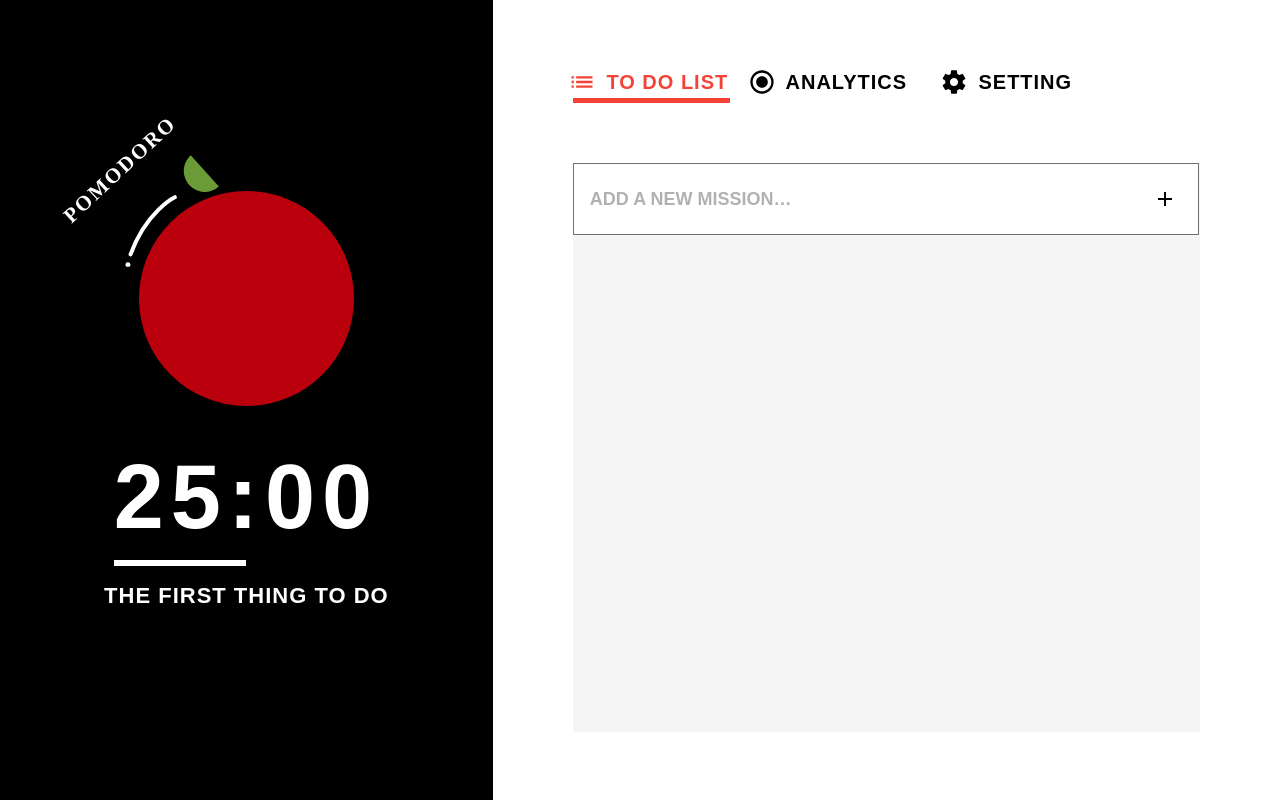
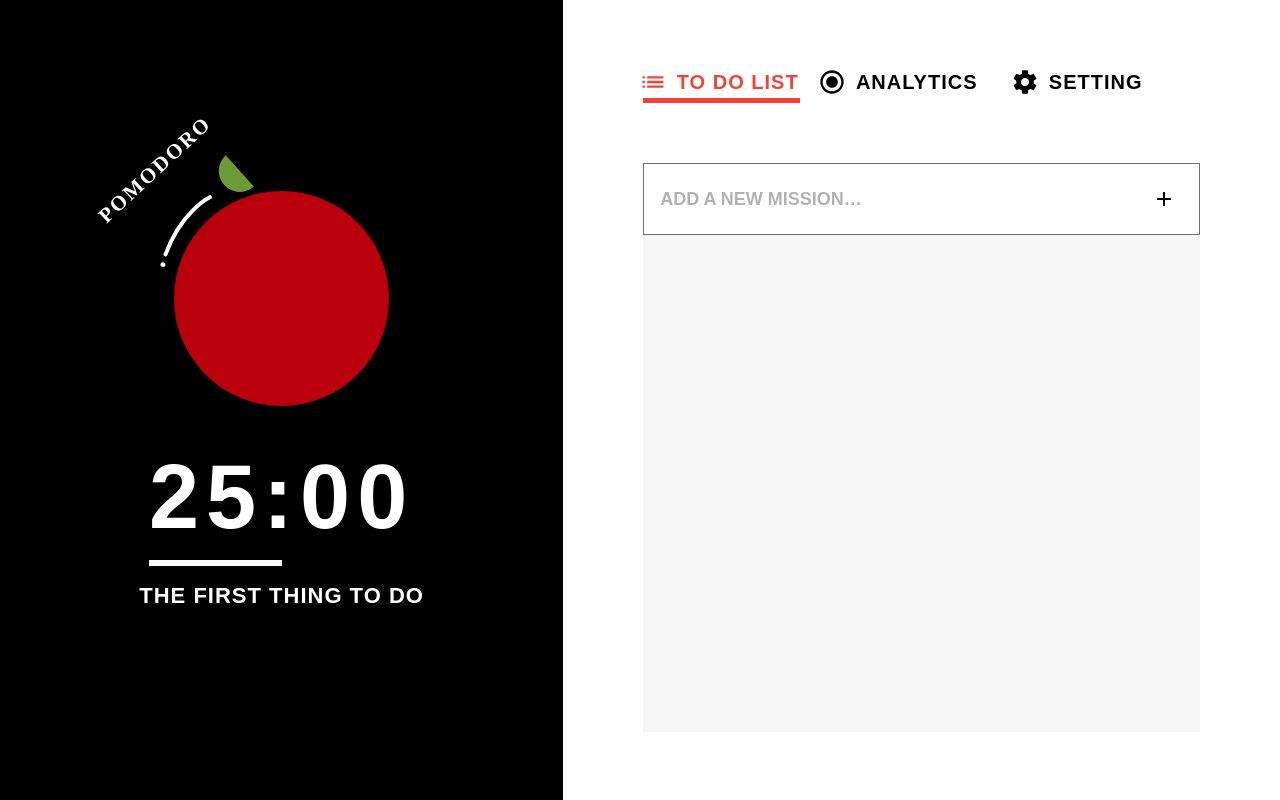
Before and after one commit to cxc421/f2e2019_01_pomodoro, a React (Create React App) app: page / in a window 1280 px wide. Built offline with nearby package versions, Linux system fonts and the light colour scheme; a web font is replaced by a local one.

Commit message:
Adjust default border-box setting & Disable blink animate

```diff
--- a/src/components/AddMissionInput.tsx
+++ b/src/components/AddMissionInput.tsx
@@ -6,13 +6,14 @@ const inputHeight = 70;
 
 const Container = styled.form`
   position: relative;
-  width: calc(100% - 3px);
-  height: ${inputHeight}px;
+  /* width: calc(100% - 3px); */
+  width: 100%;
+  /* height: ${inputHeight}px; */
   background: white;
   display: flex;
   color: ${props => props.theme.color};
   border: solid 1px #707070;
-  box-sizing: content-box;
+  /* box-sizing: content-box; */
 `;
 
 const Input = styled.input`
--- a/src/components/SlideTabLayout/SlideTabLayout.tsx
+++ b/src/components/SlideTabLayout/SlideTabLayout.tsx
@@ -98,7 +98,7 @@ const SlideTabLayout: React.FC<SlideTabLayoutProps> = ({ pages }) => {
   function onClickTab(index: number) {
     if (tabIndex !== index) {
       setTabIndex(index);
-      setAnimating(true);
+      // setAnimating(true);
     }
   }
 
--- a/src/index.css
+++ b/src/index.css
@@ -16,6 +16,12 @@
   font-weight: 300;
 }
 
+*,
+*::before,
+*::after {
+  box-sizing: border-box;
+}
+
 html,
 body,
 #root {
```
